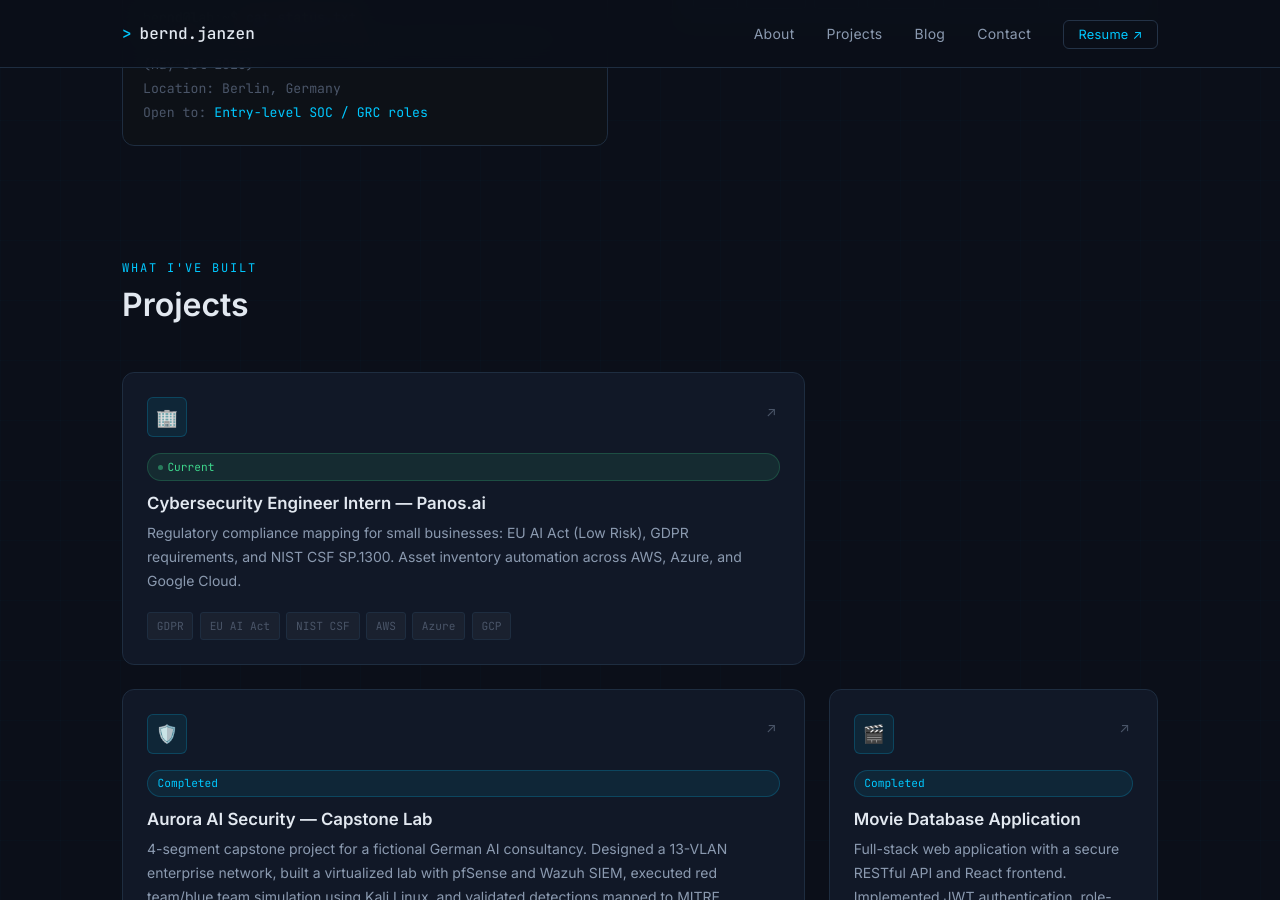
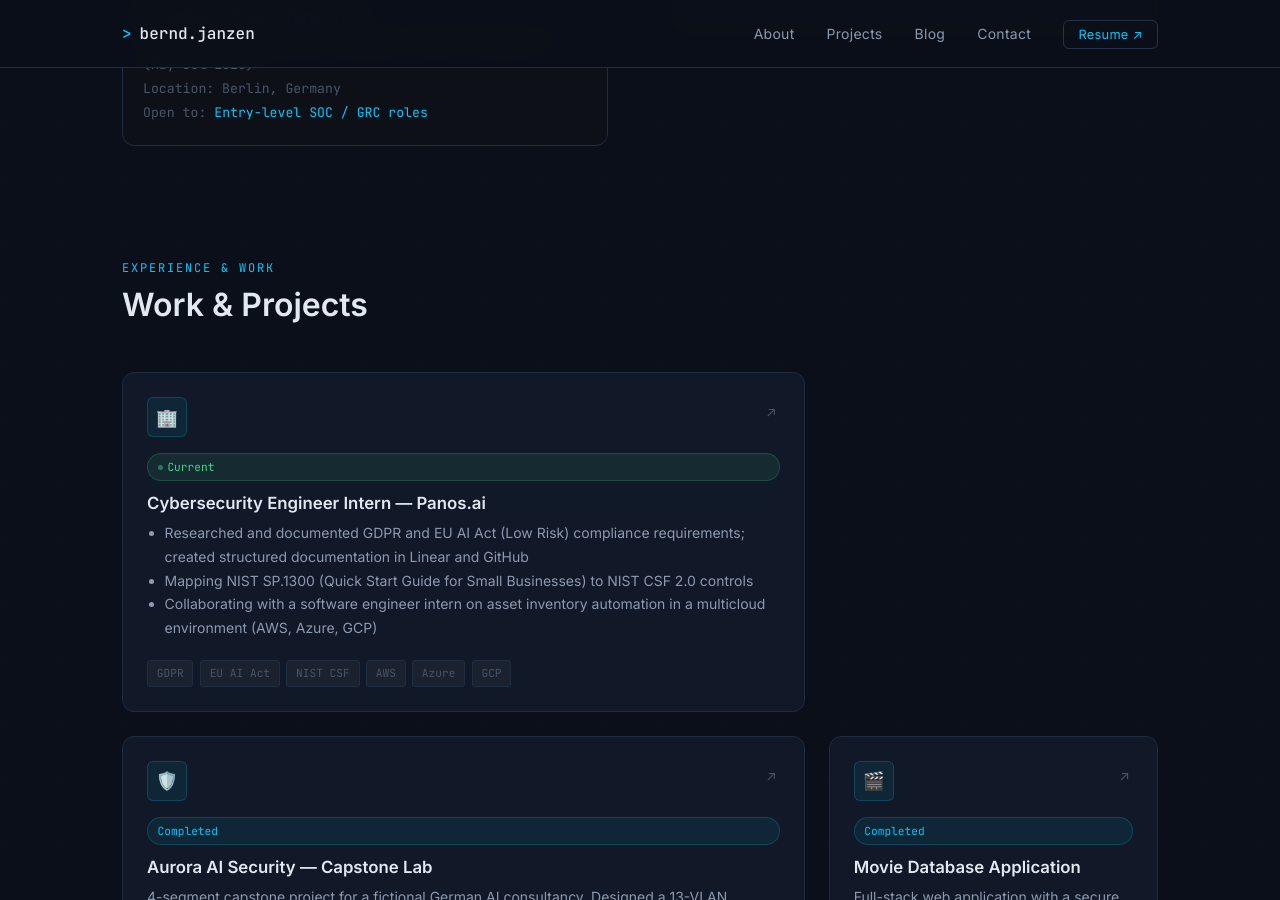
Before and after one commit to manjou/manjou.github.io, a Jekyll site: the page built from index.html, in a window 1280 px wide and 900 px high, scrolled down 1670 px. Built offline with Jekyll 4.4.1, drawn with Linux system fonts in a browser that asks for light colours.

Commit message:
Update Panos.ai card with real tasks; rename section to Work & Projects
Co-Authored-By: Claude Sonnet 4.6 <noreply@anthropic.com>

```diff
--- a/index.html
+++ b/index.html
@@ -136,8 +136,8 @@ layout: default
 <section class="section" id="projects" style="padding-top:0;">
   <div class="container">
     <div class="section-header">
-      <span class="section-label">What I've built</span>
-      <h2 class="section-title">Projects</h2>
+      <span class="section-label">Experience & Work</span>
+      <h2 class="section-title">Work &amp; Projects</h2>
     </div>
     <div class="projects-grid">
       <!-- Panos.ai Internship -->
@@ -150,9 +150,11 @@ layout: default
         </div>
         <span class="project-status active">Current</span>
         <h3 class="project-name">Cybersecurity Engineer Intern — Panos.ai</h3>
-        <p class="project-desc">
-          Regulatory compliance mapping for small businesses: EU AI Act (Low Risk), GDPR requirements, and NIST CSF SP.1300. Asset inventory automation across AWS, Azure, and Google Cloud.
-        </p>
+        <ul class="project-desc" style="padding-left:1.1rem; list-style:disc;">
+          <li>Researched and documented GDPR and EU AI Act (Low Risk) compliance requirements; created structured documentation in Linear and GitHub</li>
+          <li>Mapping NIST SP.1300 (Quick Start Guide for Small Businesses) to NIST CSF 2.0 controls</li>
+          <li>Collaborating with a software engineer intern on asset inventory automation in a multicloud environment (AWS, Azure, GCP)</li>
+        </ul>
         <div class="project-tech">
           <span class="tech-tag">GDPR</span>
           <span class="tech-tag">EU AI Act</span>
```
